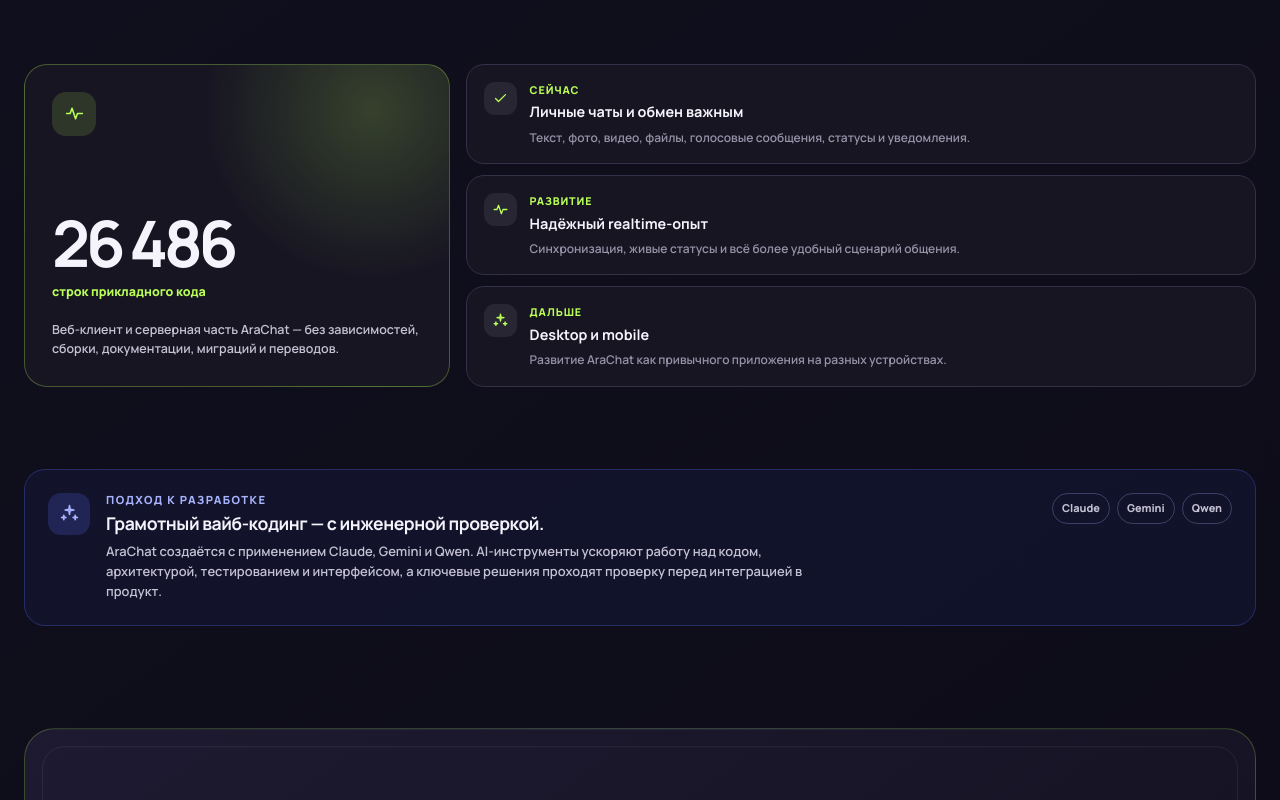
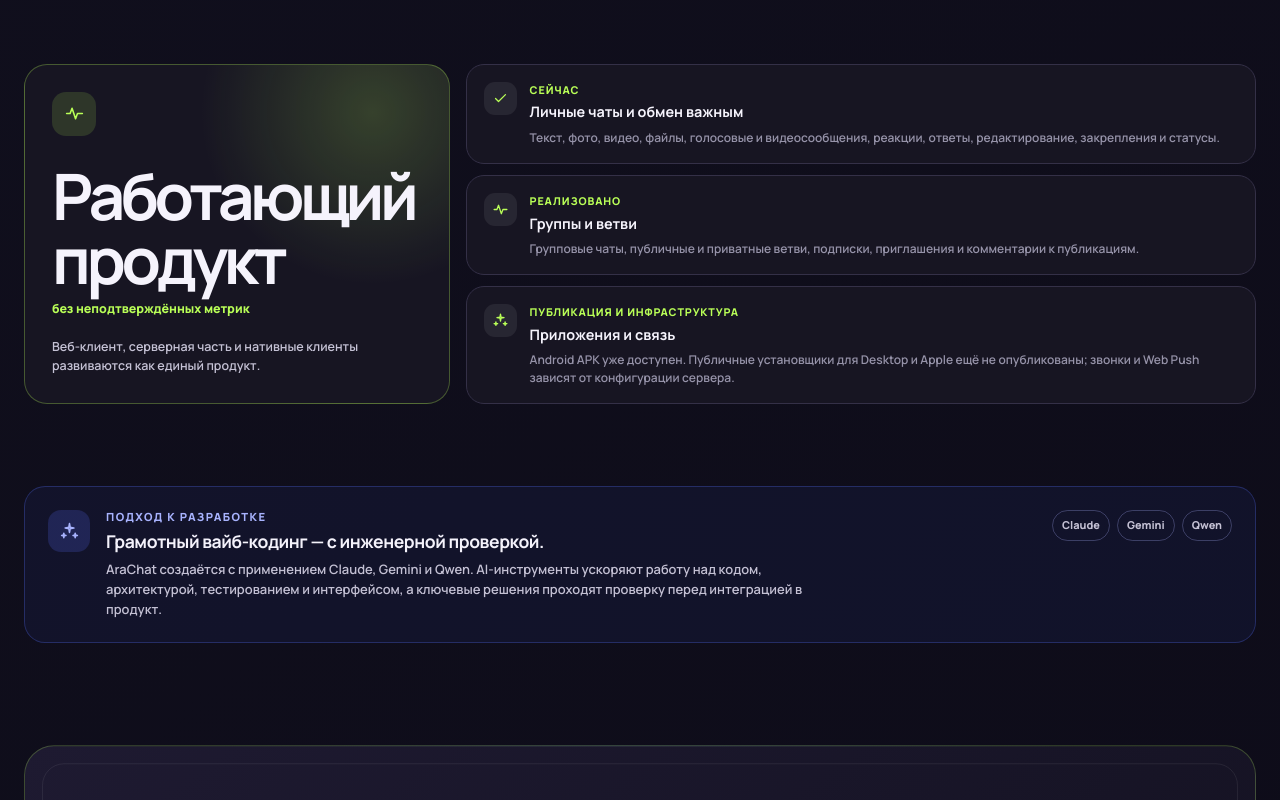
Before and after one commit to arSha9889/Ara, a React (Vite) app in the folder apps/web/: page /presentation in a window 1280 px wide. Shown: the part 3840-4640 px from the top of the page. Built offline with nearby package versions, Linux system fonts and the light colour scheme; no server answers.

Commit message:
Обновлена информация на сайте

```diff
--- a/apps/web/src/features/onboarding/pages/PresentationPage.jsx
+++ b/apps/web/src/features/onboarding/pages/PresentationPage.jsx
@@ -4,8 +4,6 @@ import { useSession } from '../../../app/providers/SessionProvider.jsx';
 import { Icon } from '../../../shared/ui/Icon.jsx';
 import { AraFooter } from '../components/AraFooter.jsx';
 import { PublicSiteHeader } from '../components/PublicSiteHeader.jsx';
-
-const PRODUCT_CODE_LINES = '26 486';
 
 export function PresentationPage() {
   const { session } = useSession();
@@ -112,14 +110,14 @@ export function PresentationPage() {
           <div className="ara-build-grid">
             <article className="ara-code-card">
               <span aria-hidden="true"><Icon name="activity" size={21} /></span>
-              <strong>{PRODUCT_CODE_LINES}</strong>
-              <small>строк прикладного кода</small>
-              <p>Веб-клиент и серверная часть AraChat — без зависимостей, сборки, документации, миграций и переводов.</p>
+              <strong>Работающий продукт</strong>
+              <small>без неподтверждённых метрик</small>
+              <p>Веб-клиент, серверная часть и нативные клиенты развиваются как единый продукт.</p>
             </article>
             <ol className="ara-roadmap">
-              <li><span><Icon name="check" size={17} /></span><div><small>Сейчас</small><strong>Личные чаты и обмен важным</strong><p>Текст, фото, видео, файлы, голосовые сообщения, статусы и уведомления.</p></div></li>
-              <li><span><Icon name="activity" size={17} /></span><div><small>Развитие</small><strong>Надёжный realtime-опыт</strong><p>Синхронизация, живые статусы и всё более удобный сценарий общения.</p></div></li>
-              <li><span><Icon name="sparkles" size={17} /></span><div><small>Дальше</small><strong>Desktop и mobile</strong><p>Развитие AraChat как привычного приложения на разных устройствах.</p></div></li>
+              <li><span><Icon name="check" size={17} /></span><div><small>Сейчас</small><strong>Личные чаты и обмен важным</strong><p>Текст, фото, видео, файлы, голосовые и видеосообщения, реакции, ответы, редактирование, закрепления и статусы.</p></div></li>
+              <li><span><Icon name="activity" size={17} /></span><div><small>Реализовано</small><strong>Группы и ветви</strong><p>Групповые чаты, публичные и приватные ветви, подписки, приглашения и комментарии к публикациям.</p></div></li>
+              <li><span><Icon name="sparkles" size={17} /></span><div><small>Публикация и инфраструктура</small><strong>Приложения и связь</strong><p>Android APK уже доступен. Публичные установщики для Desktop и Apple ещё не опубликованы; звонки и Web Push зависят от конфигурации сервера.</p></div></li>
             </ol>
           </div>
           <aside className="ara-ai-note" aria-labelledby="ai-development-title">
```
Also changed, not shown: apps/web/src/shared/i18n/dictionaries.js.
